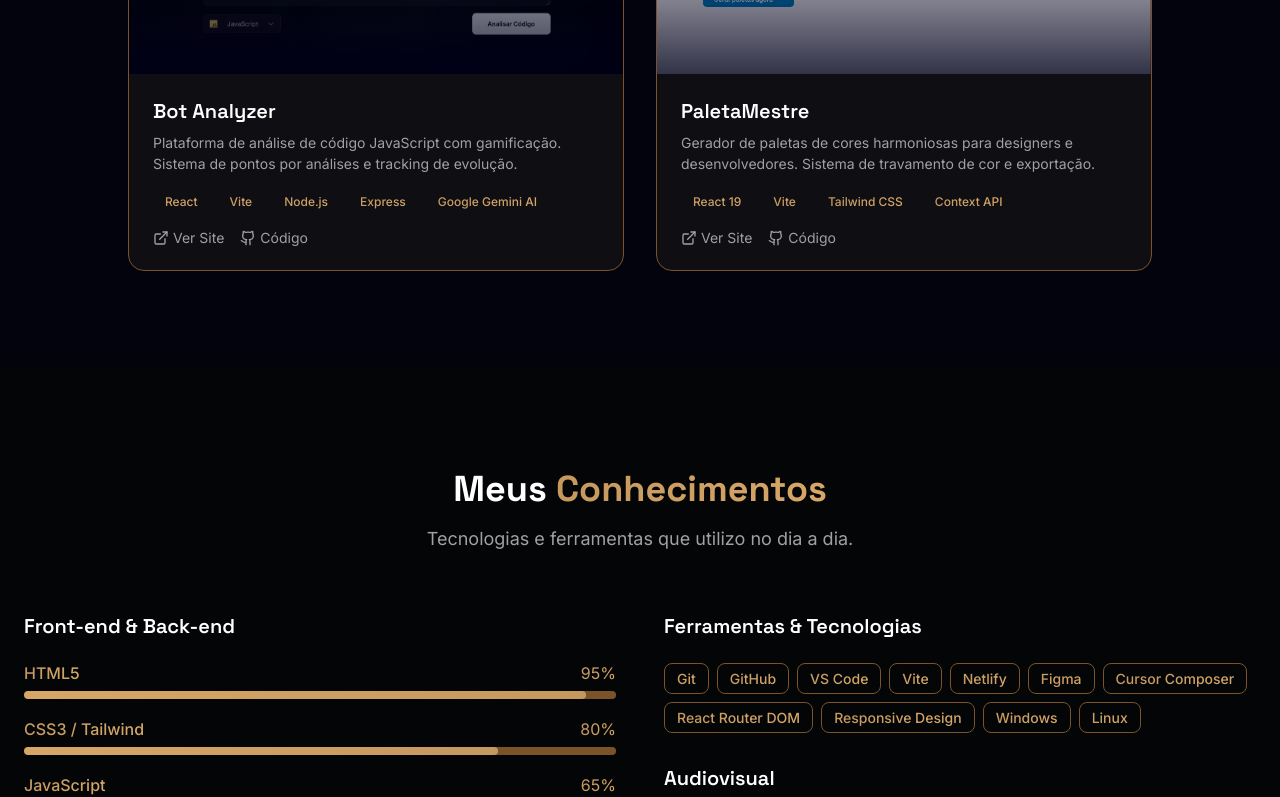
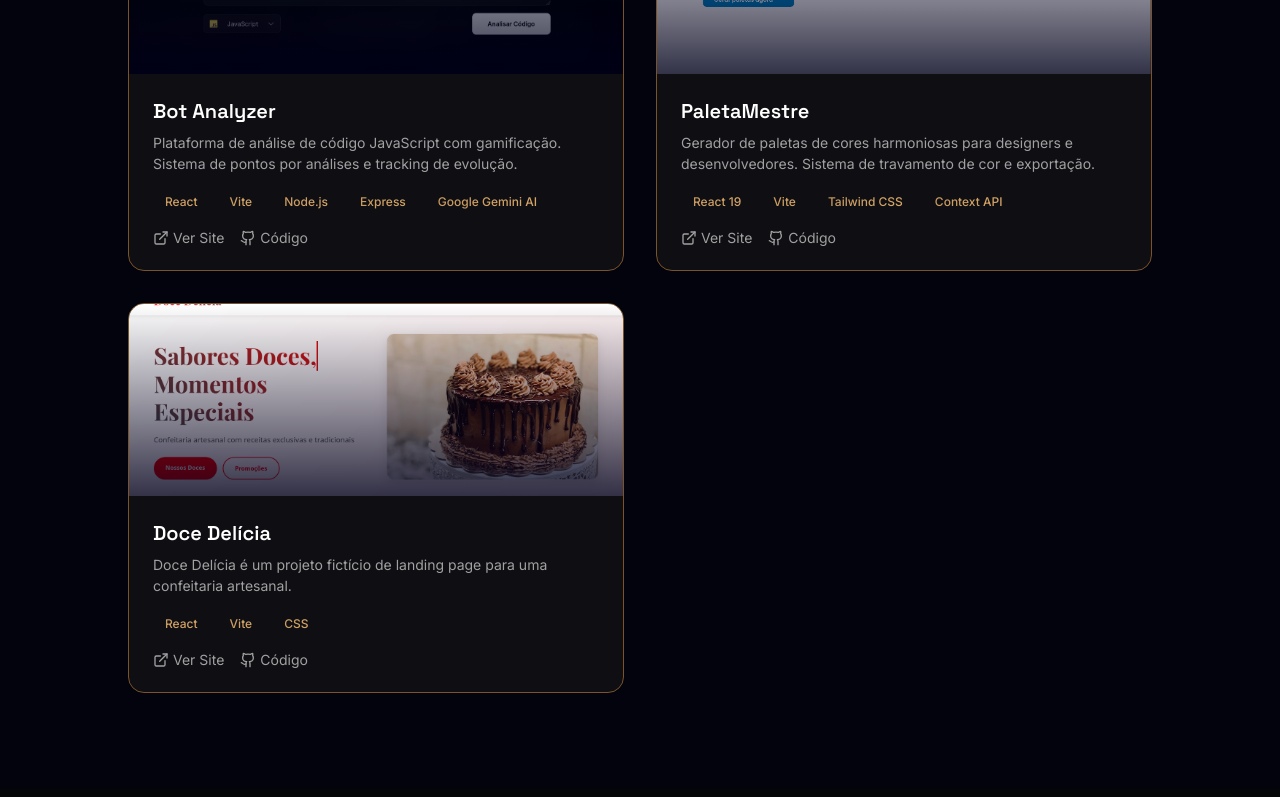
Before and after one commit to felipe-allves/Portfolio, a React (Vite) app: page / in a window 1280 px wide. Shown: the part 2000-2797 px from the top of the page. Built offline with nearby package versions, Linux system fonts and the light colour scheme.

Commit message:
feat: Adicionar projeto "Doce Delícia" com descrição, tags e links no portfólio

```diff
--- a/src/components/projects.jsx
+++ b/src/components/projects.jsx
@@ -17,6 +17,14 @@ const projects = [
     image: "/paletamestre.png",
     liveUrl: "https://paletamestre.netlify.app",
     repoUrl: "https://github.com/felipe-allves/PaletaMestre",
+  },
+  {
+    title: "Doce Delícia",
+    description: "Doce Delícia é um projeto fictício de landing page para uma confeitaria artesanal.",
+    tags: ["React", "Vite", "CSS"],
+    image: "/docedelicia.png",
+    liveUrl: "https://docedeliciaa.netlify.app/",
+    repoUrl: "https://github.com/felipe-allves/DoceDelicia-Confeitaria-Artesanal-em-React",
   },
 ];
 
```
Also changed, not shown: public/docedelicia.png (added).
